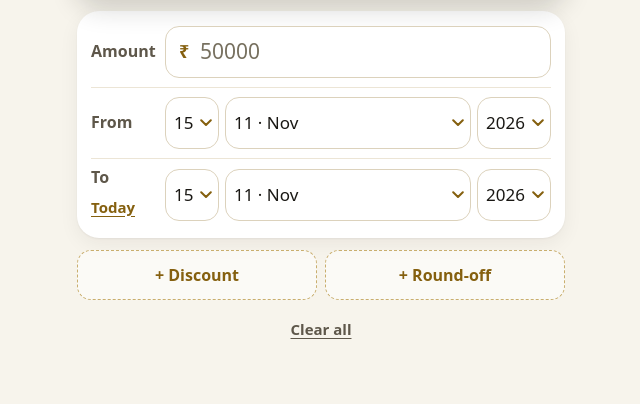
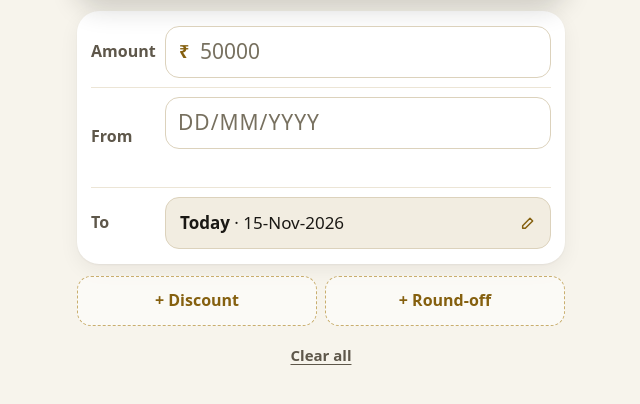
Before and after one commit to stephinstanley/interest-calculator, a plain HTML site: page index.html in a window 1280 px wide. Shown: the part 210-614 px from the top of the page, without its empty margins (319-959 px from the left). Drawn offline with Linux system fonts and the light colour scheme.

Commit message:
Typed DD/MM/YYYY dates with Today default; years in period

```diff
--- a/index.html
+++ b/index.html
@@ -85,9 +85,16 @@
     .affix span { position:absolute; top:50%; transform:translateY(-50%); color:var(--gold-deep); font-weight:800; pointer-events:none; }
     .affix.pre span { left:14px; } .affix.pre input { padding-left:34px; }
     .affix.suf span { right:14px; } .affix.suf input { padding-right:32px; }
-    .dmy { display:grid; grid-template-columns:54px 1fr 74px; gap:6px; }
-    .dmy select { padding:8px 20px 8px 8px; background-position:right 6px center; font-size:17px; }
-    .dmy select.bad { border-color:var(--bad); color:var(--bad); background-color:var(--bad-tint); }
+    .dinput { font-weight:700; font-size:21px; letter-spacing:1px; }
+    .dinput::placeholder { letter-spacing:1px; font-weight:500; }
+    .dinput.bad { border-color:var(--bad); background:var(--bad-tint); color:var(--bad); }
+    .dhint { display:flex; justify-content:space-between; align-items:center; gap:8px; min-height:26px; margin-top:3px; font-size:15px; color:var(--text-2); }
+    .dhint.bad, .dhint .bad { color:var(--bad); font-weight:700; }
+    .dhint .link { min-height:28px; padding:2px 4px; }
+    .today-btn { width:100%; min-height:52px; display:flex; align-items:center; justify-content:space-between; gap:8px; border:1.5px solid var(--field); border-radius:var(--r-md); background:var(--surface-2); padding:8px 14px; font-size:17px; color:var(--ink); text-align:left; }
+    .today-btn > span { white-space:nowrap; overflow:hidden; text-overflow:ellipsis; }
+    .today-btn b { font-weight:800; }
+    .today-btn svg { color:var(--gold-deep); flex:none; }
 
     /* Segmented switch: selected = ink pill */
     .seg { display:flex; background:var(--surface-2); border-radius:var(--r-md); padding:4px; gap:4px; min-height:50px; }
@@ -138,8 +145,7 @@
       .rows { padding:4px 12px; }
       .row { grid-template-columns:54px 1fr; gap:8px; }
       .row > .lbl { font-size:15px; }
-      .dmy { grid-template-columns:48px 1fr 68px; gap:5px; }
-      .dmy select { font-size:16px; padding:8px 18px 8px 7px; background-position:right 5px center; }
+      .today-btn { font-size:16px; padding:8px 12px; }
       .hero .total { font-size:38px; }
       h1 { font-size:17px; }
     }
@@ -184,17 +190,25 @@
         <div class="affix pre"><span>₹</span><input id="principal" type="number" inputmode="decimal" min="0" step="0.01" placeholder="50000"></div>
       </div>
 
-      <div class="row" id="start">
-        <div class="lbl" data-t="from">From</div>
-        <div class="dmy">
-          <select data-part="d"></select><select data-part="m"></select><select data-part="y"></select>
+      <div class="row">
+        <label class="lbl" for="fromInput" data-t="from">From</label>
+        <div>
+          <input id="fromInput" class="dinput" type="text" inputmode="numeric" autocomplete="off" enterkeyhint="done" maxlength="10" placeholder="DD/MM/YYYY">
+          <div class="dhint" id="fromHint"></div>
         </div>
       </div>
 
-      <div class="row" id="end">
-        <div class="lbl"><span data-t="to">To</span><button type="button" class="link" data-today data-t="today">Today</button></div>
-        <div class="dmy">
-          <select data-part="d"></select><select data-part="m"></select><select data-part="y"></select>
+      <div class="row">
+        <label class="lbl" for="toInput" data-t="to">To</label>
+        <div>
+          <button type="button" class="today-btn" id="toToday">
+            <span><b data-t="today">Today</b> · <span id="todayText"></span></span>
+            <svg width="16" height="16" viewBox="0 0 24 24" aria-hidden="true"><path d="M4 20h4L19 9l-4-4L4 16v4z" fill="none" stroke="currentColor" stroke-width="2.2" stroke-linejoin="round"/></svg>
+          </button>
+          <div id="toCustom" hidden>
+            <input id="toInput" class="dinput" type="text" inputmode="numeric" autocomplete="off" enterkeyhint="done" maxlength="10" placeholder="DD/MM/YYYY">
+            <div class="dhint"><span id="toHint"></span><button type="button" class="link" id="backToday" data-t="useToday">Use today</button></div>
+          </div>
         </div>
       </div>
     </div>
@@ -255,7 +269,8 @@
     en: {
       title: 'Interest Calculator', totalToPay: 'Total to pay', details: 'Details', hideDetails: 'Hide details',
       amount: 'Amount', rate: 'Interest', monthly: 'Month', annual: 'Year', full: 'Once',
-      from: 'From', to: 'To', today: 'Today', day: 'Day', month: 'Month', year: 'Year',
+      from: 'From', to: 'To', today: 'Today', useToday: 'Use today', badDate: 'This date does not exist',
+      enterFrom: 'Type the From date (e.g. 29/12/2025)', enterTo: 'Type the To date',
       addDiscount: '+ Discount', addRound: '+ Round-off', discount: 'Discount', roundoff: 'Round-off',
       dFinal: 'Final amount', phDisc: { amount: 'Discount in ₹', percent: 'Discount in %', final: 'Amount they pay' },
       totalNow: 'Total now', afterDiscount: 'After discount', difference: 'Difference', overBy: 'Over the total by',
@@ -263,7 +278,7 @@
       sumLine: '{p} + {i} interest',
       principal: 'Principal', interest: 'Interest', perMonth: 'Interest per month', period: 'Period',
       beforeDiscount: 'Total before discount', beforeRound: 'Before round-off',
-      months: n => `${n} month${n === 1 ? '' : 's'}`, days: n => `${n} day${n === 1 ? '' : 's'}`,
+      years: n => `${n} year${n === 1 ? '' : 's'}`, months: n => `${n} month${n === 1 ? '' : 's'}`, days: n => `${n} day${n === 1 ? '' : 's'}`,
       note: 'Simple interest. Per month counts 30 days as a month; per year counts 365 days.',
       monthShort: 'month', yearShort: 'year', setupTitle: 'Interest setup', rateLabel: 'Interest rate',
       setupNote: 'Used for every calculation. Change it only when your rate changes.',
@@ -277,7 +292,8 @@
     ta: {
       title: 'வட்டி கணக்கீடு', totalToPay: 'செலுத்த வேண்டிய மொத்தம்', details: 'விவரங்கள்', hideDetails: 'விவரங்களை மறை',
       amount: 'தொகை', rate: 'வட்டி', monthly: 'மாதம்', annual: 'ஆண்டு', full: 'ஒருமுறை',
-      from: 'முதல்', to: 'வரை', today: 'இன்று', day: 'நாள்', month: 'மாதம்', year: 'ஆண்டு',
+      from: 'முதல்', to: 'வரை', today: 'இன்று', useToday: 'இன்றைய தேதி', badDate: 'இந்த தேதி இல்லை',
+      enterFrom: '"முதல்" தேதியை உள்ளிடுங்கள் (எ.கா. 29/12/2025)', enterTo: '"வரை" தேதியை உள்ளிடுங்கள்',
       addDiscount: '+ தள்ளுபடி', addRound: '+ ரவுண்ட் ஆஃப்', discount: 'தள்ளுபடி', roundoff: 'ரவுண்ட் ஆஃப்',
       dFinal: 'இறுதித் தொகை', phDisc: { amount: 'தள்ளுபடி ₹', percent: 'தள்ளுபடி %', final: 'அவர்கள் செலுத்தும் தொகை' },
       totalNow: 'இப்போதைய மொத்தம்', afterDiscount: 'தள்ளுபடிக்குப் பின்', difference: 'வித்தியாசம்', overBy: 'மொத்தத்தை விட அதிகம்',
@@ -285,7 +301,7 @@
       sumLine: '{p} + {i} வட்டி',
       principal: 'அசல்', interest: 'வட்டி', perMonth: 'மாத வட்டி', period: 'காலம்',
       beforeDiscount: 'தள்ளுபடிக்கு முன்', beforeRound: 'ரவுண்ட் ஆஃப் முன்',
-      months: n => `${n} மாதம்`, days: n => `${n} நாள்`,
+      years: n => `${n} ஆண்டு`, months: n => `${n} மாதம்`, days: n => `${n} நாள்`,
       note: 'தனி வட்டி. மாதத்திற்கு: 30 நாள் = ஒரு மாதம்; ஆண்டுக்கு: 365 நாள்.',
       monthShort: 'மாதம்', yearShort: 'ஆண்டு', setupTitle: 'வட்டி அமைப்பு', rateLabel: 'வட்டி விகிதம்',
       setupNote: 'ஒவ்வொரு கணக்கிற்கும் இது பயன்படும். வட்டி மாறினால் மட்டும் மாற்றவும்.',
@@ -299,7 +315,8 @@
     ml: {
       title: 'പലിശ കണക്കുകൂട്ടൽ', totalToPay: 'നൽകേണ്ട ആകെ തുക', details: 'വിശദാംശങ്ങൾ', hideDetails: 'വിശദാംശങ്ങൾ മറയ്ക്കുക',
       amount: 'തുക', rate: 'പലിശ', monthly: 'മാസം', annual: 'വർഷം', full: 'ഒരിക്കൽ',
-      from: 'മുതൽ', to: 'വരെ', today: 'ഇന്ന്', day: 'ദിവസം', month: 'മാസം', year: 'വർഷം',
+      from: 'മുതൽ', to: 'വരെ', today: 'ഇന്ന്', useToday: 'ഇന്നത്തെ തീയതി', badDate: 'ഈ തീയതി നിലവിലില്ല',
+      enterFrom: '"മുതൽ" തീയതി നൽകുക (ഉദാ. 29/12/2025)', enterTo: '"വരെ" തീയതി നൽകുക',
       addDiscount: '+ ഇളവ്', addRound: '+ റൗണ്ട് ഓഫ്', discount: 'ഇളവ്', roundoff: 'റൗണ്ട് ഓഫ്',
       dFinal: 'അവസാന തുക', phDisc: { amount: 'ഇളവ് ₹', percent: 'ഇളവ് %', final: 'അവർ നൽകുന്ന തുക' },
       totalNow: 'ഇപ്പോഴത്തെ ആകെ', afterDiscount: 'ഇളവിന് ശേഷം', difference: 'വ്യത്യാസം', overBy: 'ആകെയേക്കാൾ കൂടുതൽ',
@@ -307,7 +324,7 @@
       sumLine: '{p} + {i} പലിശ',
       principal: 'മുതൽ', interest: 'പലിശ', perMonth: 'മാസ പലിശ', period: 'കാലയളവ്',
       beforeDiscount: 'ഇളവിന് മുമ്പ്', beforeRound: 'റൗണ്ട് ഓഫിന് മുമ്പ്',
-      months: n => `${n} മാസം`, days: n => `${n} ദിവസം`,
+      years: n => `${n} വർഷം`, months: n => `${n} മാസം`, days: n => `${n} ദിവസം`,
       note: 'സാധാരണ പലിശ. മാസത്തിന്: 30 ദിവസം = ഒരു മാസം; വർഷത്തിന്: 365 ദിവസം.',
       monthShort: 'മാസം', yearShort: 'വർഷം', setupTitle: 'പലിശ ക്രമീകരണം', rateLabel: 'പലിശ നിരക്ക്',
       setupNote: 'എല്ലാ കണക്കിനും ഇത് ഉപയോഗിക്കും. നിരക്ക് മാറിയാൽ മാത്രം മാറ്റുക.',
@@ -354,30 +371,68 @@
     showCfg(); calc();
   });
 
-  // ---------- Dates: day / month / year dropdowns ----------
+  // ---------- Dates: typed on the number pad, like the pledge receipt ----------
+  // "29122025" → 29/12/2025; "291225" → 29/12/2025 (2-digit year). Slashes are added automatically.
   const pad = n => String(n).padStart(2, '0');
-  const thisYear = new Date().getFullYear();
-  const opt = (value, text) => { const o = document.createElement('option'); o.value = value; o.textContent = text; return o; };
-  const part = (box, p) => box.querySelector(`[data-part="${p}"]`);
   const monthName = i => new Intl.DateTimeFormat(LOCALES[lang], { month: 'short' }).format(new Date(2000, i, 1)).replace(/\.$/, '');
-  const readDate = box => {
-    const d = +part(box, 'd').value, m = +part(box, 'm').value, y = +part(box, 'y').value;
-    const dt = new Date(y, m - 1, d);
-    return dt.getMonth() === m - 1 ? dt : null; // null for 31-Feb etc.
+  const weekdayName = dt => new Intl.DateTimeFormat(LOCALES[lang], { weekday: 'short' }).format(dt).replace(/\.$/, '');
+  const fmtDate = dt => `${weekdayName(dt)}, ${pad(dt.getDate())}-${monthName(dt.getMonth())}-${dt.getFullYear()}`;
+  const toTyped = dt => `${pad(dt.getDate())}/${pad(dt.getMonth() + 1)}/${dt.getFullYear()}`;
+  const todayDate = () => { const n = new Date(); return new Date(n.getFullYear(), n.getMonth(), n.getDate()); };
+  const formatDigits = d => d.length <= 2 ? d : d.length <= 4 ? `${d.slice(0, 2)}/${d.slice(2)}` : `${d.slice(0, 2)}/${d.slice(2, 4)}/${d.slice(4)}`;
+  // Returns a Date, 'partial' (still typing / empty) or 'bad' (impossible date).
+  const parseTyped = (value, allowShortYear) => {
+    const d = value.replace(/\D/g, '');
+    if (d.length !== 8 && !(d.length === 6 && allowShortYear)) return 'partial';
+    const day = +d.slice(0, 2), mon = +d.slice(2, 4);
+    let year = +d.slice(4);
+    if (d.length === 6) year += (2000 + year > new Date().getFullYear() + 1) ? 1900 : 2000;
+    const dt = new Date(year, mon - 1, day);
+    return (mon >= 1 && mon <= 12 && dt.getMonth() === mon - 1 && dt.getDate() === day && year >= 1900) ? dt : 'bad';
   };
-  const setDate = (box, dt) => {
-    part(box, 'd').value = dt.getDate();
-    part(box, 'm').value = dt.getMonth() + 1;
-    part(box, 'y').value = dt.getFullYear();
+  const maskInput = input => input.addEventListener('input', () => {
+    const caretDigits = input.value.slice(0, input.selectionStart ?? input.value.length).replace(/\D/g, '').length;
+    const digits = input.value.replace(/\D/g, '').slice(0, 8);
+    input.value = formatDigits(digits);
+    let pos = 0, seen = 0;                       // put the caret back after the same digit
+    while (pos < input.value.length && seen < caretDigits) { if (/\d/.test(input.value[pos])) seen++; pos++; }
+    try { input.setSelectionRange(pos, pos); } catch (e) {}
+  });
+  maskInput($('fromInput'));
+  maskInput($('toInput'));
+  // Leaving the box: a 2-digit year (29/12/25) becomes 29/12/2025.
+  for (const id of ['fromInput', 'toInput']) $(id).addEventListener('blur', () => {
+    const v = parseTyped($(id).value, true);
+    if (v instanceof Date) $(id).value = toTyped(v);
+    calc();
+  });
+
+  let toIsToday = true;
+  const showToday = () => { const d = todayDate(); $('todayText').textContent = `${pad(d.getDate())}-${monthName(d.getMonth())}-${d.getFullYear()}`; };
+  const setToMode = today => {
+    toIsToday = today;
+    $('toToday').hidden = today === false;
+    $('toCustom').hidden = today;
   };
-  const dateBoxes = [$('start'), $('end')];
-  for (const box of dateBoxes) {
-    for (let d = 1; d <= 31; d++) part(box, 'd').append(opt(d, pad(d)));
-    for (let m = 1; m <= 12; m++) part(box, 'm').append(opt(m, ''));
-    for (let y = thisYear + 1; y >= 1990; y--) part(box, 'y').append(opt(y, y));
-    setDate(box, new Date());
-  }
-  $('end').querySelector('[data-today]').addEventListener('click', () => { setDate($('end'), new Date()); calc(); });
+  $('toToday').addEventListener('click', () => {
+    setToMode(false);
+    $('toInput').value = toTyped(todayDate());
+    $('toInput').focus(); $('toInput').select();
+    calc();
+  });
+  $('backToday').addEventListener('click', () => { setToMode(true); calc(); });
+
+  // Shows the typed date in words under the box, or a red note if it can't exist.
+  const showHint = (input, hintEl) => {
+    const v = parseTyped(input.value, document.activeElement !== input);
+    const full = input.value.replace(/\D/g, '').length === 8;
+    input.classList.toggle('bad', v === 'bad' || (v === 'partial' && input.value.replace(/\D/g, '').length > 8));
+    hintEl.classList.toggle('bad', v === 'bad');
+    hintEl.textContent = v instanceof Date ? fmtDate(v) : v === 'bad' && full ? t('badDate') : '';
+    return v;
+  };
+  const readFrom = () => showHint($('fromInput'), $('fromHint'));
+  const readTo = () => toIsToday ? todayDate() : showHint($('toInput'), $('toHint'));
 
   // Whole calendar months, then leftover days. 31-Jan → 28-Feb = 1 month.
   const monthsAndDays = (start, end) => {
@@ -391,7 +446,8 @@
   };
   const periodText = (start, end, totalDays, withDays) => {
     const md = monthsAndDays(start, end);
-    const txt = [md.months ? L().months(md.months) : '', md.days || !md.months ? L().days(md.days) : ''].filter(Boolean).join(' ');
+    const y = Math.floor(md.months / 12), m = md.months % 12;
+    const txt = [y ? L().years(y) : '', m ? L().months(m) : '', md.days || !md.months ? L().days(md.days) : ''].filter(Boolean).join(' ');
     return withDays && md.months ? `${txt} (${L().days(totalDays)})` : txt;
   };
 
@@ -412,7 +468,6 @@
   const calc = () => {
     const dtype = radio('dtype');
     $('discount').placeholder = L().phDisc[dtype];
-    for (const box of dateBoxes) part(box, 'd').classList.toggle('bad', !readDate(box));
 
     const fail = msg => {
       $('err').textContent = msg; $('err').hidden = false;
@@ -420,12 +475,15 @@
       $('total').textContent = '₹0'; $('total').classList.add('empty');
     };
     $('err').hidden = true;
+    readFrom(); if (!toIsToday) readTo();
     if ($('principal').value === '') {
       fail(''); $('err').hidden = true; $('sum').textContent = t('enterAmount'); return;
     }
     const principal = Number($('principal').value), rate = cfg.rate;
-    const start = readDate($('start')), end = readDate($('end'));
-    if (!start || !end) return fail(t('errDate'));
+    const start = readFrom(), end = readTo();
+    if (start === 'partial') { fail(''); $('err').hidden = true; $('sum').textContent = t('enterFrom'); return; }
+    if (end === 'partial') { fail(''); $('err').hidden = true; $('sum').textContent = t('enterTo'); return; }
+    if (start === 'bad' || end === 'bad') return fail(t('errDate'));
     if (!(principal >= 0) || !(rate >= 0)) return fail(t('errAmounts'));
     if (end < start) return fail(t('errOrder'));
 
@@ -489,13 +547,7 @@
     document.querySelectorAll('[data-lang]').forEach(b => b.setAttribute('aria-pressed', String(b.dataset.lang === lang)));
     showCfg();
     if ($('detailsBtn').getAttribute('aria-expanded') === 'true') $('detailsBtn').firstElementChild.textContent = t('hideDetails');
-    for (const box of dateBoxes) {
-      const name = t(box.id === 'start' ? 'from' : 'to');
-      part(box, 'd').setAttribute('aria-label', `${name}: ${t('day')}`);
-      part(box, 'm').setAttribute('aria-label', `${name}: ${t('month')}`);
-      part(box, 'y').setAttribute('aria-label', `${name}: ${t('year')}`);
-      [...part(box, 'm').options].forEach((o, i) => { o.textContent = `${pad(i + 1)} · ${monthName(i)}`; });
-    }
+    showToday();
     calc();
   };
   document.querySelectorAll('[data-lang]').forEach(b => b.addEventListener('click', () => {
@@ -509,7 +561,7 @@
     $('principal').value = ''; $('discount').value = '';
     setRadio('dtype', 'amount'); setRadio('round', '10');
     showPanel('discountPanel', 'addDiscount', false); showPanel('roundPanel', 'addRound', false);
-    dateBoxes.forEach(box => setDate(box, new Date()));
+    $('fromInput').value = ''; $('toInput').value = ''; setToMode(true);
     calc();
     window.scrollTo({ top: 0, behavior: 'smooth' });
   });
```
Also changed, not shown: 1 other file.
